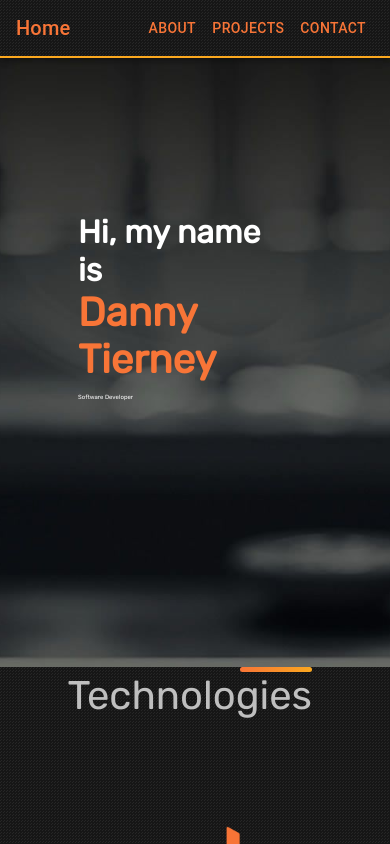
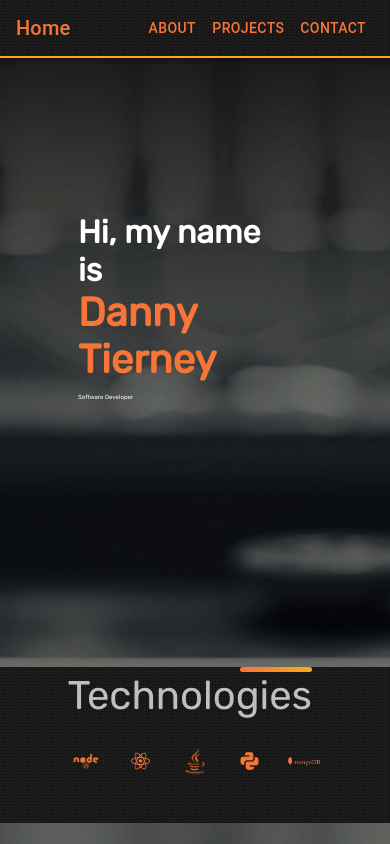
Before and after one commit to dtiern5/dtiern5.github.io, a React (Create React App) app: page / in a window 390 px wide. Shown: the top 844 px of the page. Built offline with nearby package versions, Linux system fonts and the light colour scheme.

Commit message:
further changes for small screens

```diff
--- a/public/index.html
+++ b/public/index.html
@@ -11,7 +11,7 @@
   <meta name="image" property="og:image" content="https://live.staticflickr.com/65535/51831674727_308f8763b1_z.jpg" />
   <meta name="description" property="og:description" content="Danny Tierney's Portfolio Website" />
   <meta name="author" content="Danny Tierney" />
-  <meta name="viewport" content="width=1060px, maximum-scale=1.0" />
+  <meta name="viewport" content="width=device-width, initial-scale=1.0" />
   <title>Danny Tierney</title>
 </head>
 
--- a/src/components/Technologies.js
+++ b/src/components/Technologies.js
@@ -15,19 +15,19 @@ function Technologies() {
             </div>
             <div className="tech-container">
                 <div className="tech">
-                    <img src={nodeLogo}></img>
+                    <img className="tech-img" src={nodeLogo}></img>
                 </div>
                 <div className="tech">
-                    <img src={reactLogo}></img>
+                    <img className="tech-img" src={reactLogo}></img>
                 </div>
                 <div className="tech">
-                    <img src={javaLogo}></img>
+                    <img className="tech-img" src={javaLogo}></img>
                 </div>
                 <div className="tech">
-                    <img src={pythonLogo}></img>
+                    <img className="tech-img" src={pythonLogo}></img>
                 </div>
                 <div className="tech">
-                    <img src={mongoLogo}></img>
+                    <img className="tech-img" src={mongoLogo}></img>
                 </div>
 
             </div>
--- a/src/components/styles/Technologies.css
+++ b/src/components/styles/Technologies.css
@@ -4,6 +4,7 @@
     padding-bottom: 20px;
     margin-top: 100px;
     margin-bottom: 100px;
+    width: device-width;
   }
 
 .tech-container {
@@ -19,7 +20,7 @@
     justify-content: center;
     align-items: center;
     flex: 1;
-    padding: 0px 30px;
+    padding: 0px 10px;
 }
 
 .section-span-technologies {
@@ -46,15 +47,16 @@
     margin-right: 20%;
 }
 
-@media screen and (max-width: 1300px) {
-    .tech {
-        padding: 0px 10px;
+@media screen and (max-width: 800px) {
+    .section-header-technologies {
+        margin: 20px;
+    }
+    /* .tech-container {
+        flex-direction: column;
+        align-items: center;
+    } */
+
+    .tech-img {
+        max-width: 4.5em;
     }
 }
-
-@media screen and (max-width: 600px) {
-    .tech-container {
-        flex-direction: column;
-        /* align-items: center; */
-    }
-}
```
